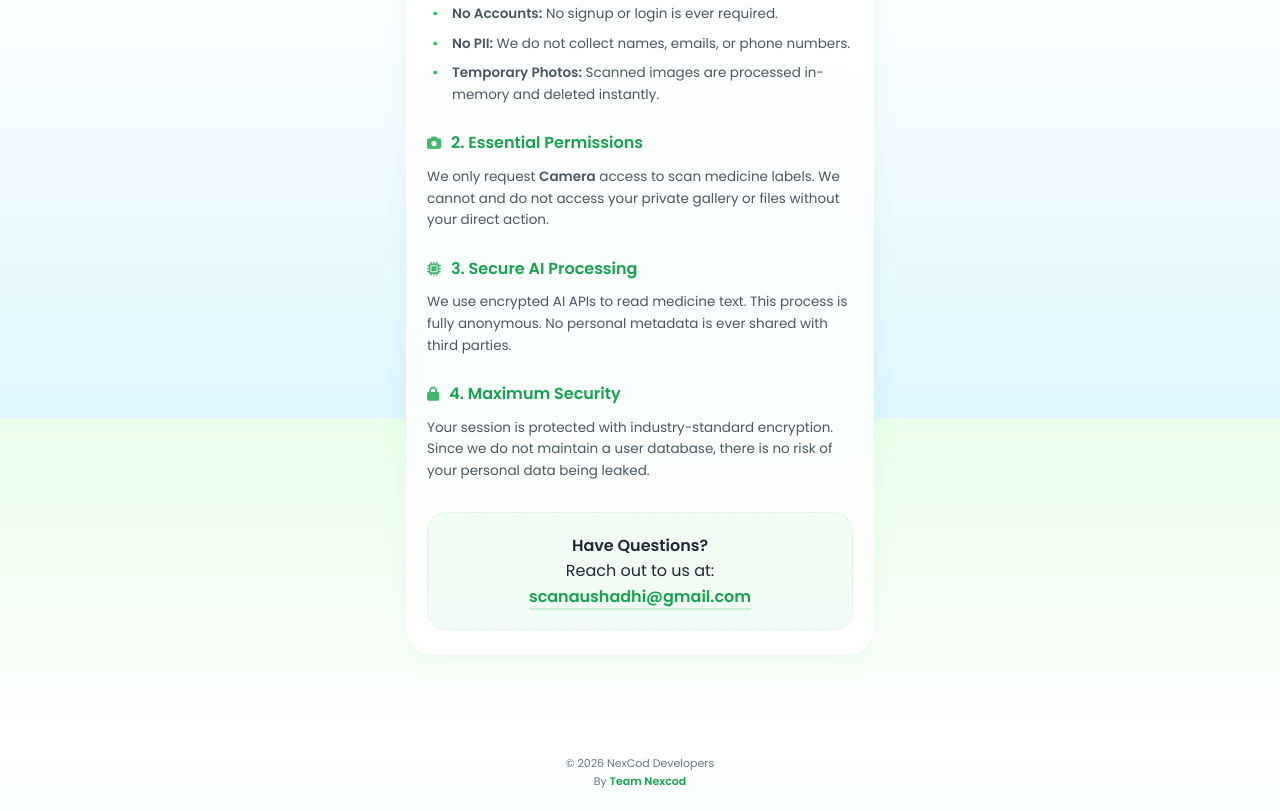
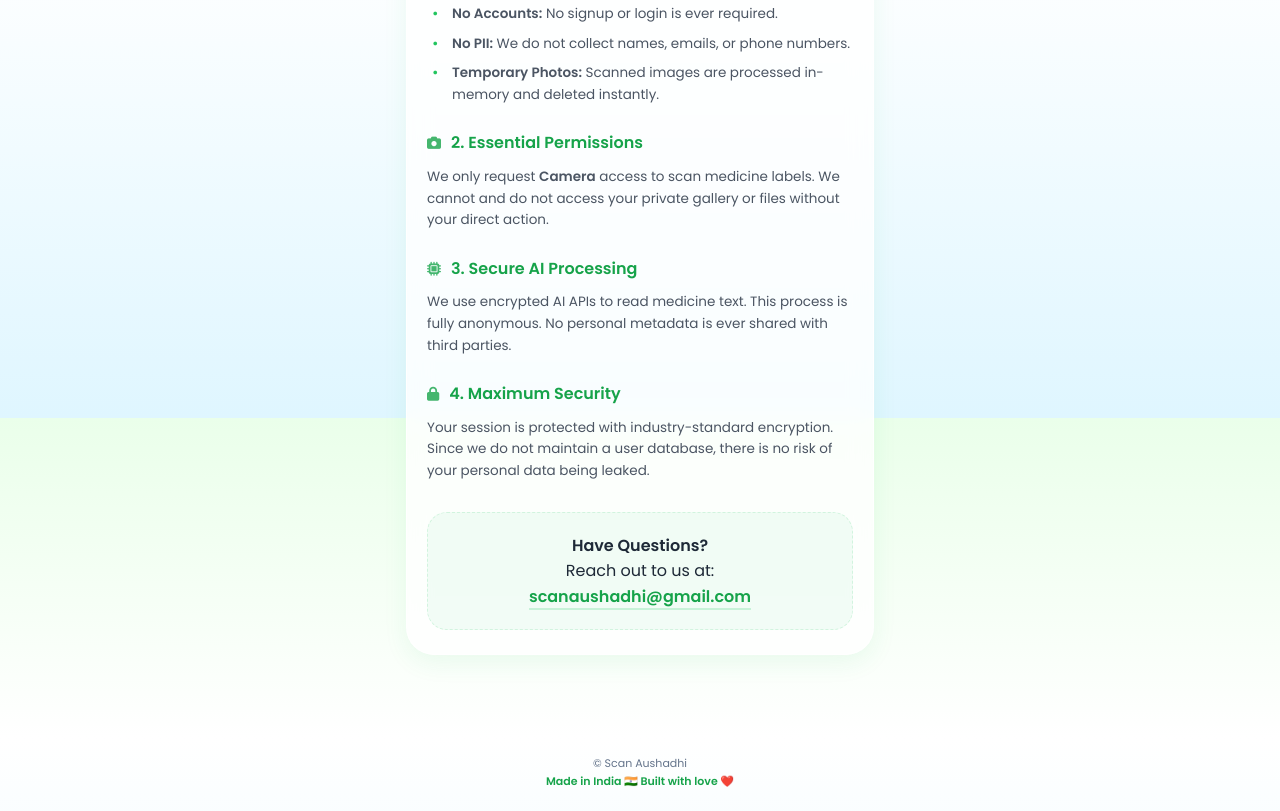
Before and after one commit to TeamNexcod/Scanaushadhi, a plain HTML site: page frontend/privacy.html in a window 1280 px wide. Shown: the part 382-1193 px from the top of the page. Drawn offline with Linux system fonts and the light colour scheme.

Commit message:
Update privacy.html

```diff
--- a/frontend/privacy.html
+++ b/frontend/privacy.html
@@ -212,8 +212,8 @@
     </div>
 
     <footer>
-        &copy; 2026 NexCod Developers<br>
-        By <strong>Team Nexcod</strong>
+        &copy; Scan Aushadhi<br>
+         <strong>Made in India 🇮🇳 Built with love ❤️</strong>
     </footer>
 </body>
 </html>
```
